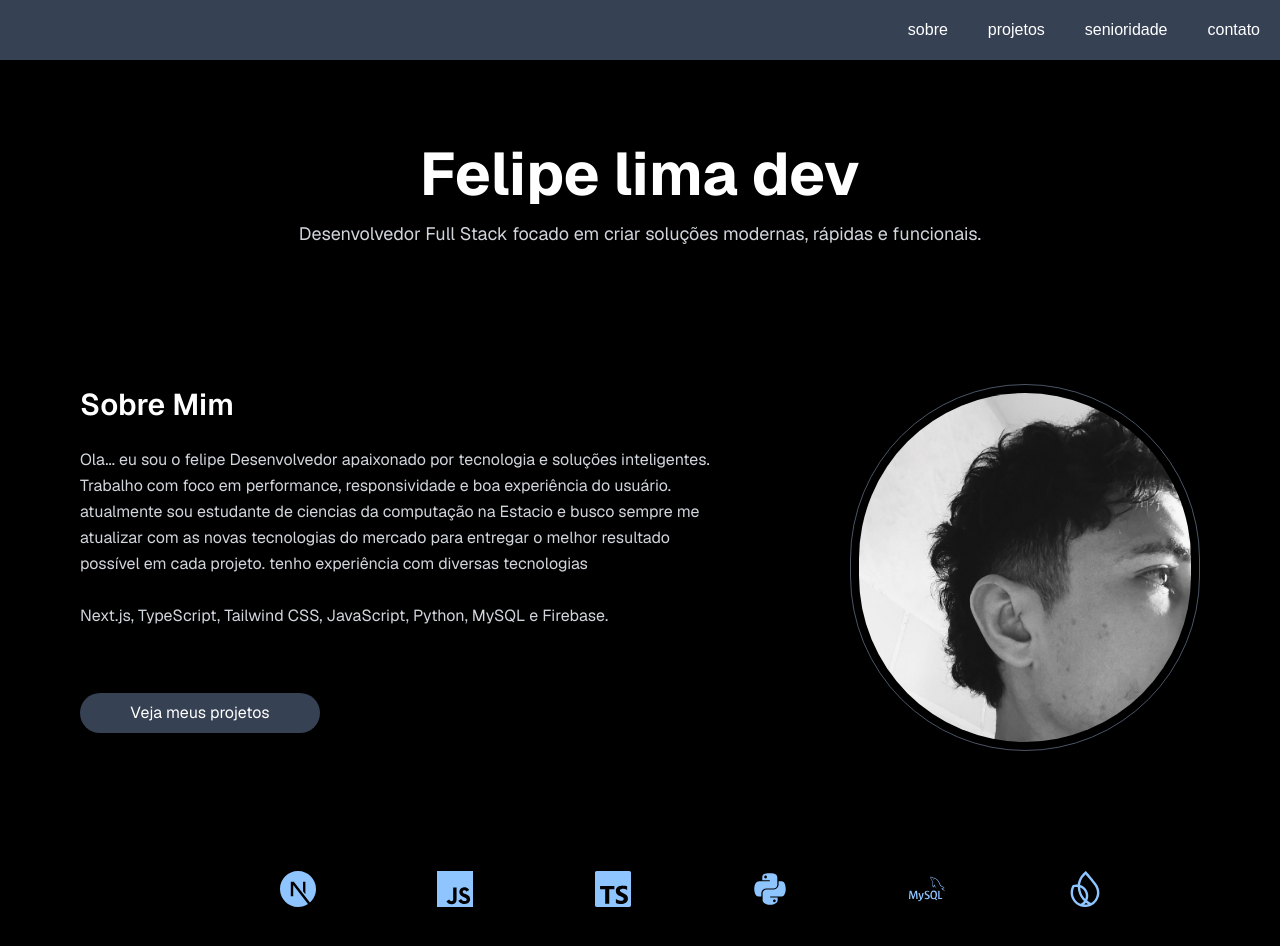
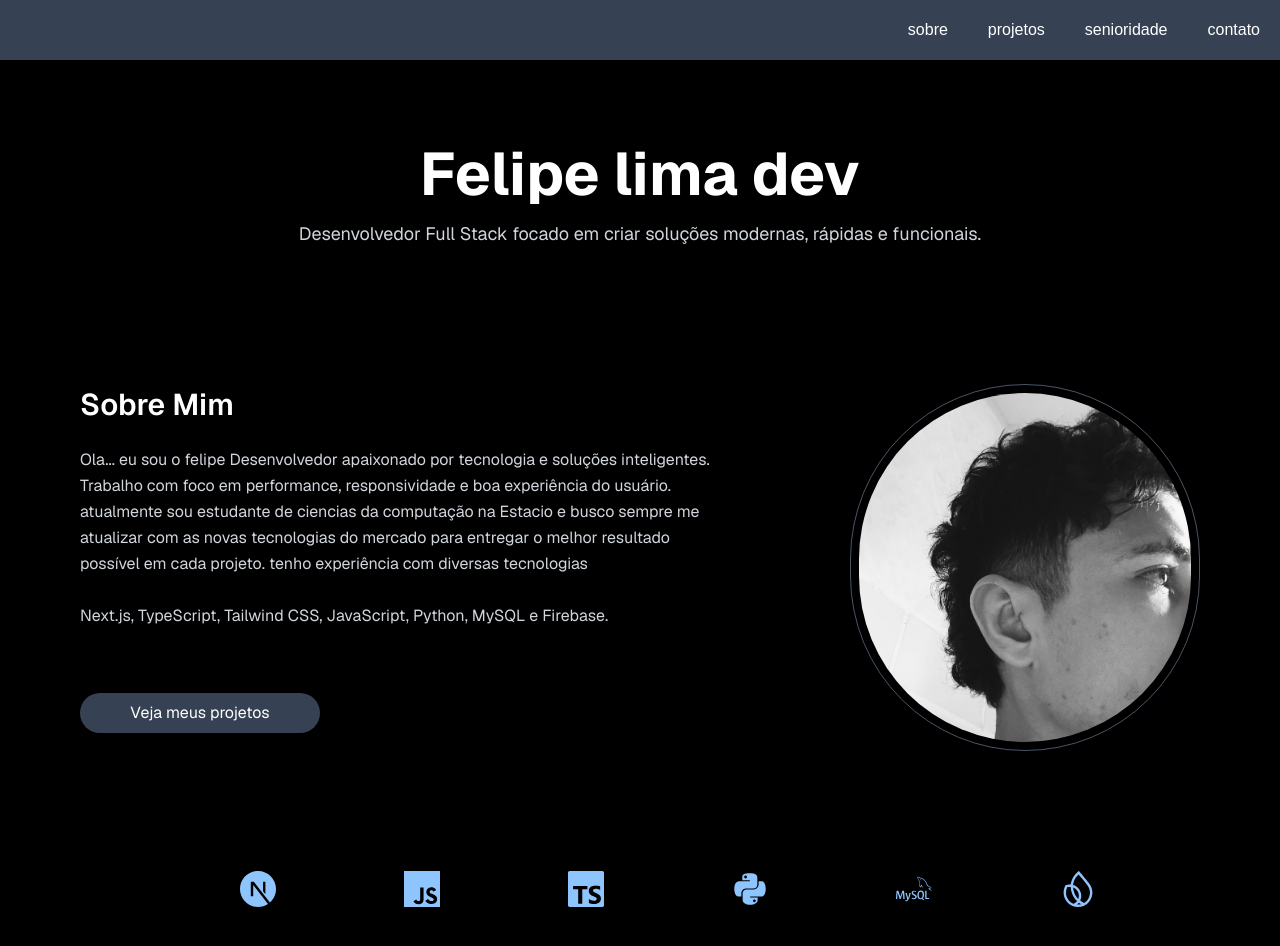
Before and after one commit to felipelima-Ti/portifolio, a Next.js app: page / in a window 1280 px wide. Shown: the top 946 px of the page. Built offline with nearby package versions, Linux system fonts and the light colour scheme.

Commit message:
fix padding in page

```diff
--- a/src/app/page.jsx
+++ b/src/app/page.jsx
@@ -141,7 +141,7 @@ export default function Portfolio() {
           initial={{ opacity: 0 }}
           whileInView={{ opacity: 1 }}
           transition={{ staggerChildren: 0.15 }}
-          className=" ml-50 grid grid-cols-3 md:grid-cols-6 gap-6 "
+          className=" ml-40 grid grid-cols-3 md:grid-cols-6 gap-6 "
         >
           {[SiNextdotjs, SiJavascript, SiTypescript, FaPython, SiMysql, SiFirebase].map(
             (Icon, i) => (
```
